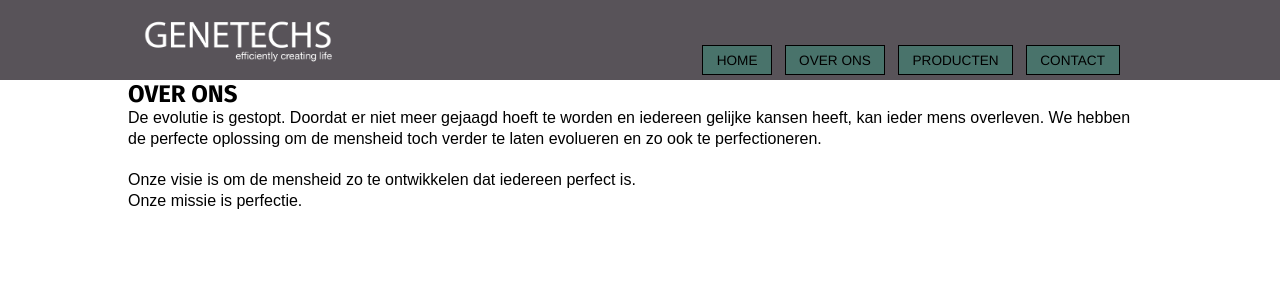
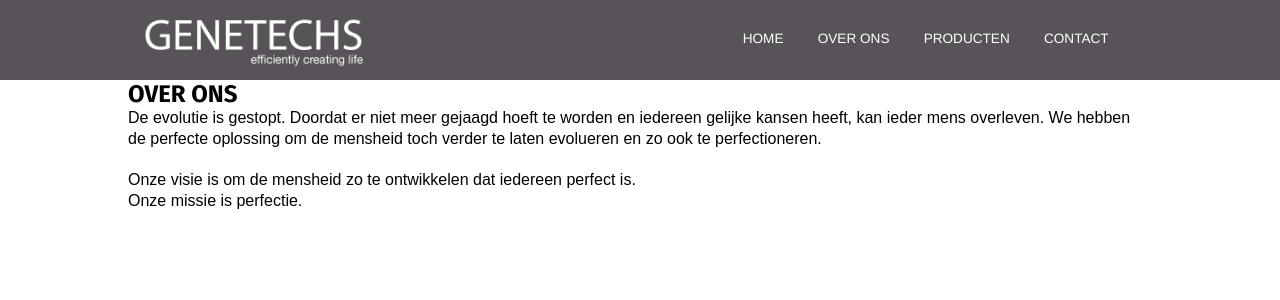
Before and after one commit to sunnyfeijen/VPRO, a PHP site: page /website/over.php in a window 1280 px wide. Shown: the top 300 px of the page. Run offline with PHP 8.4, Linux system fonts and the light colour scheme; some libraries are stand-ins or nearby versions.

Commit message:
Navigation Changed
Design of the navigation is updated. Now it fits the over-all housestyle
better.

```diff
--- a/website/css/navigation.css
+++ b/website/css/navigation.css
@@ -48,10 +48,11 @@ a
 
 a.menu-link
 {
+    color: #fff;
     float: right;
     display: block;
     padding: 0.7em;
-    margin-top: 1.5em;
+    margin-top: 1em;
 }
 
 nav[role=navigation]
@@ -74,7 +75,7 @@ nav[role=navigation]
 }
 
 .active{
-  border-bottom: 1px solid #4a736e;
+    border-bottom: 1px solid #4a736e;
 }
 
 nav[role=navigation].active
@@ -122,7 +123,7 @@ nav[role=navigation] li a
 
 .brand
 {
-    height:5em;
+    height: 5em;
     float: left;
 }
 
@@ -167,7 +168,6 @@ nav[role=navigation] i
   .js nav[role=navigation]
   {
         max-height: none;
-        padding-top: 2.8em;
   }
 
   nav[role=navigation] ul
@@ -183,13 +183,25 @@ nav[role=navigation] i
         display: inline-block;
         margin: 0 0.25em;
         width: auto;
-        border: 1px solid #000;
+        border: none;
+        border-bottom: 1px solid #585359;
+        background-color: transparent;
+        transition: all 0.3s ease;
+        -webkit-transition: all 0.3s ease;
+        -moz-transition: all 0.3s ease;
+        -ms-transition: all 0.3s ease;
+  }
+
+  nav[role=navigation] li:hover{
+        border-bottom: 5px solid #49736b;
+        background-color: transparent;
   }
 
   nav[role=navigation] li a
   {
+        color: #fff;
         border: 0;
-        padding: 0.5em 1em;
+        padding: 2.3em 0.8em 2.1em 0.8em;
   }
 
   nav[role=navigation] i
@@ -201,12 +213,6 @@ nav[role=navigation] i
   {
         background-color: transparent;
   }
-/*
-  .brand img
-  {
-    padding-top: 2em;
-    height: 50px;
-  }*/
 
 }
 
@@ -216,12 +222,12 @@ nav[role=navigation] i
     width:1024px;
     margin: auto;
   }
-/*
+
   .brand img
   {
-    padding-top: 1.5em;
-    height: 60px;
-  }*/
+    padding-top: 0.8em;
+    height: 3.5em;
+  }
 }
 
 .container
```
